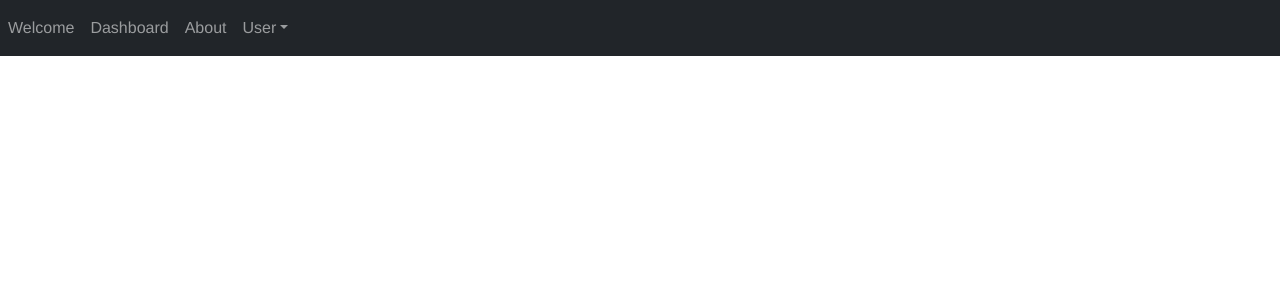
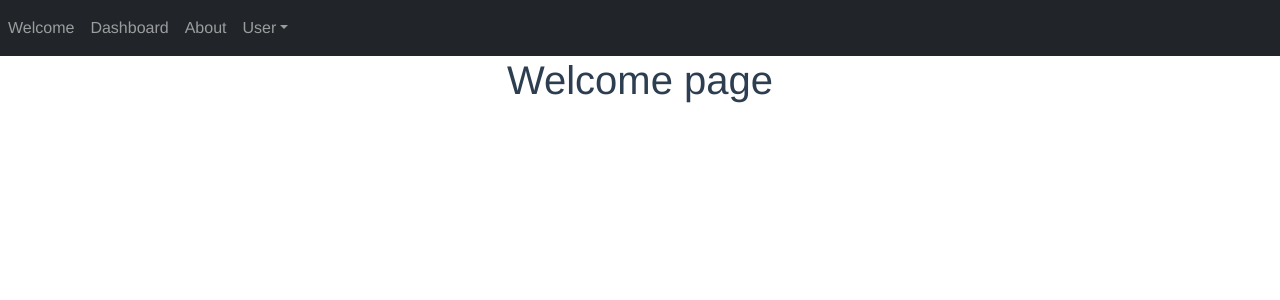
Before and after one commit to rmn0x01/fpl-frontend, a Vue app: page /welcome in a window 1280 px wide. Shown: the top 300 px of the page. Built offline with nearby package versions, Linux system fonts and the light colour scheme.

Commit message:
init welcome page

```diff
--- a/src/router/index.js
+++ b/src/router/index.js
@@ -17,6 +17,11 @@ const routes = [
         // this generates a separate chunk (about.[hash].js) for this route
         // which is lazy-loaded when the route is visited.
         component: () => import(/* webpackChunkName: "about" */ '../views/About.vue')
+    },
+    {
+        path: '/welcome',
+        name: 'Welcome',
+        component: () => import('../views/Welcome.vue')
     }
 ]
 
--- /dev/null
+++ b/src/views/Welcome.vue
@@ -0,0 +1,10 @@
+<template>
+    <div class="welcome">
+        <h1>Welcome page</h1>
+    </div>
+</template>
+<script>
+export default {
+    name: 'Welcome',
+}
+</script>
```
